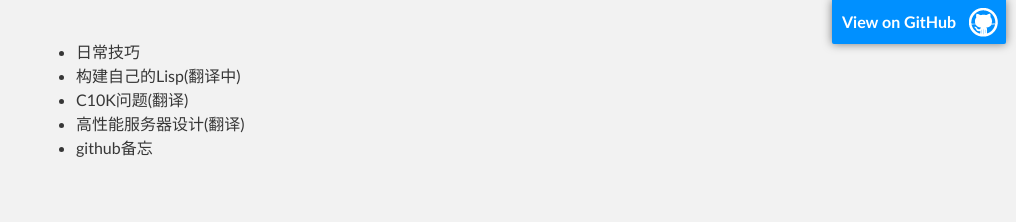
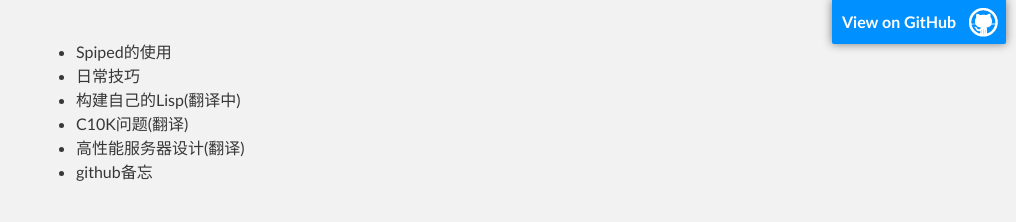
Before and after one commit to visualkernel/visualkernel.github.io, a plain HTML site: page index.html in a window 1280 px wide. Shown: the whole page, without its empty margins (264-1280 px from the left). Drawn offline with Linux system fonts and the light colour scheme.

Commit message:
add spiped.html

```diff
--- a/index.html
+++ b/index.html
@@ -29,6 +29,7 @@
       <a id="forkme_banner" href="https://github.com/visualkernel">View on GitHub</a>
       <section id="main_content" class="inner">
     <ul>
+	<li ><a href="article/spiped.html" target="_blank">Spiped的使用</a></li>
       <li><a href="article/tips.html" target="_blank">日常技巧</li>
         <li ><a href="article/BuildYourOwnLisp.html" target="_blank">构建自己的Lisp(翻译中)</a></li>
 		<li ><a href="article/C10K.html" target="_blank">C10K问题(翻译)</a></li>
```
